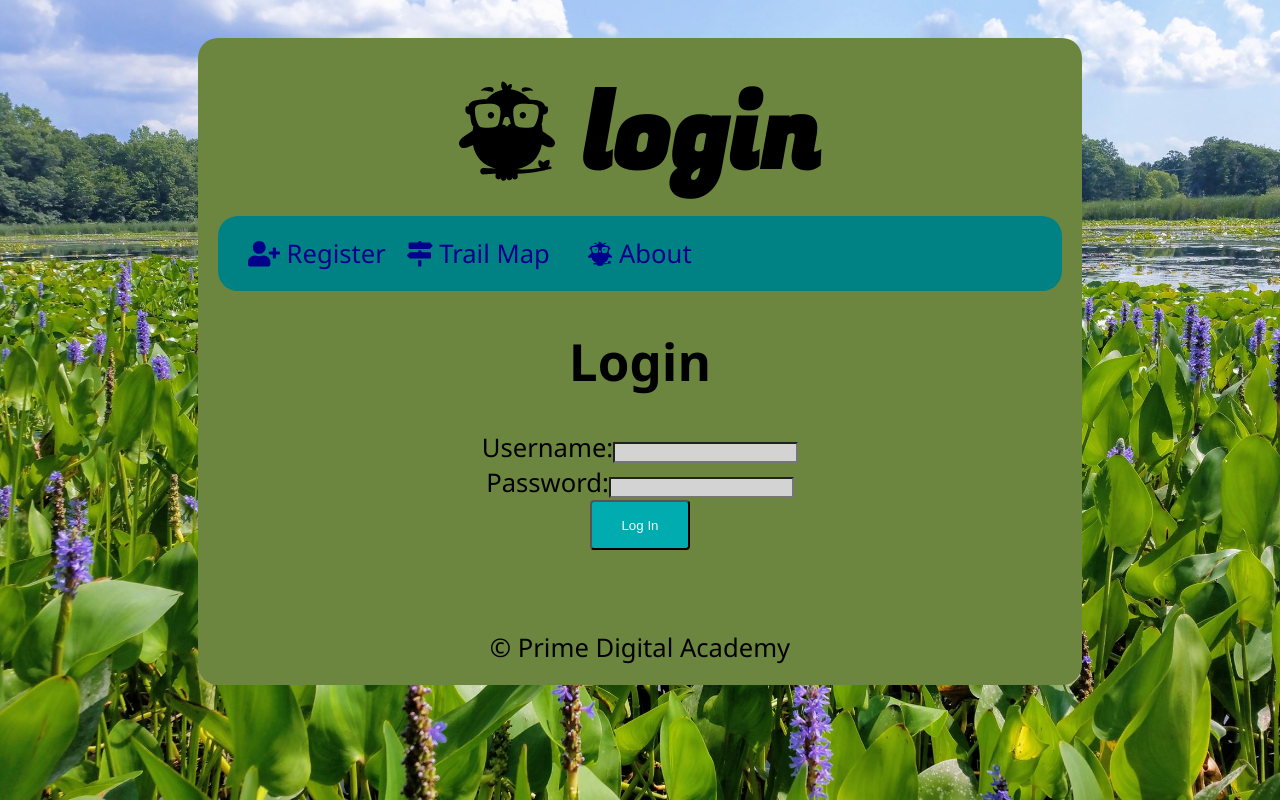
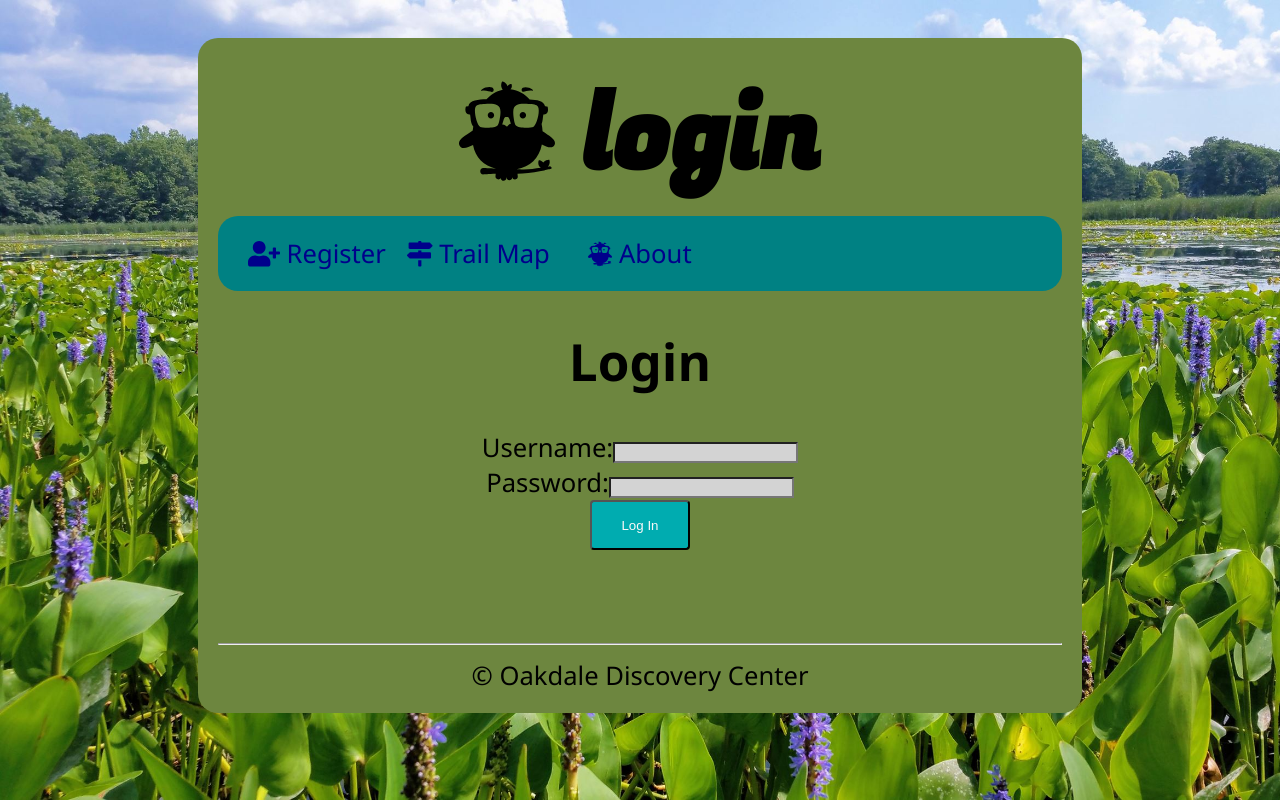
Before and after one commit to linzmeyer/solo-project, a React (Create React App) app: page /#/clues/letters in a window 1280 px wide. Built offline with nearby package versions, Linux system fonts and the light colour scheme; no server answers.

Commit message:
component should display Oakdale Discover Center as copywrite

```diff
--- a/src/components/Footer/Footer.js
+++ b/src/components/Footer/Footer.js
@@ -3,7 +3,8 @@ import './Footer.css'
 
 const Footer = () => (
   <footer>
-    &copy; Prime Digital Academy
+    <hr></hr>
+    &copy; Oakdale Discovery Center
   </footer>
 );
 
```
